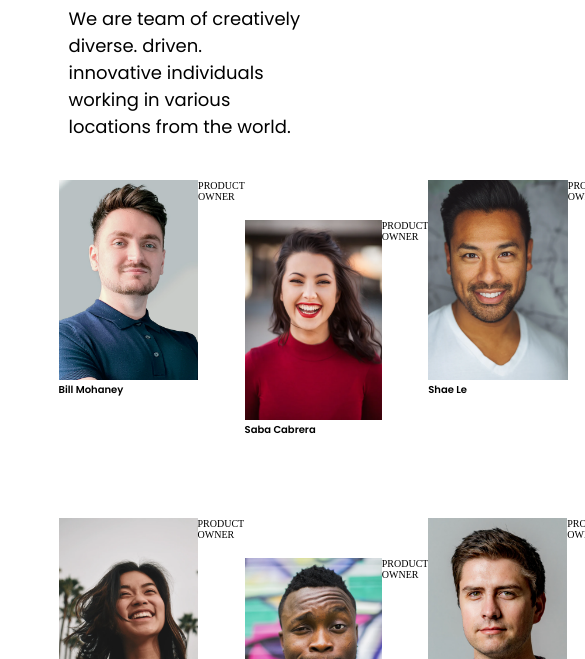
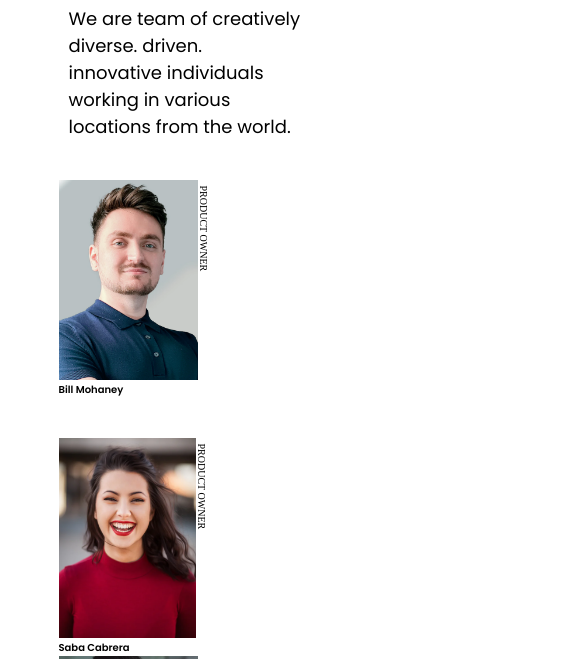
Before and after one commit to KjROX/The-creative-crew, a plain HTML site: page index.html in a window 390 px wide. Shown: the part 156-815 px from the top of the page, 585 px wide, since content can reach past the window. Drawn offline with Linux system fonts and the light colour scheme.

Commit message:
made responsive for 500px screen

```diff
--- a/style.css
+++ b/style.css
@@ -59,7 +59,18 @@ h6 {
 }
 .person {
   display: flex;
+  align-items: flex-start;
 }
 .person span {
-  /* transform: rotateZ(90deg); */
+  transform: rotateZ(90deg);
+  transform-origin: left;
+  margin-left: 0.5rem;
 }
+@media screen and (max-width: 500px) {
+  main {
+    grid-template-columns: repeat(1, 1fr);
+  }
+  .person img {
+    width: 100%;
+  }
+}
```
